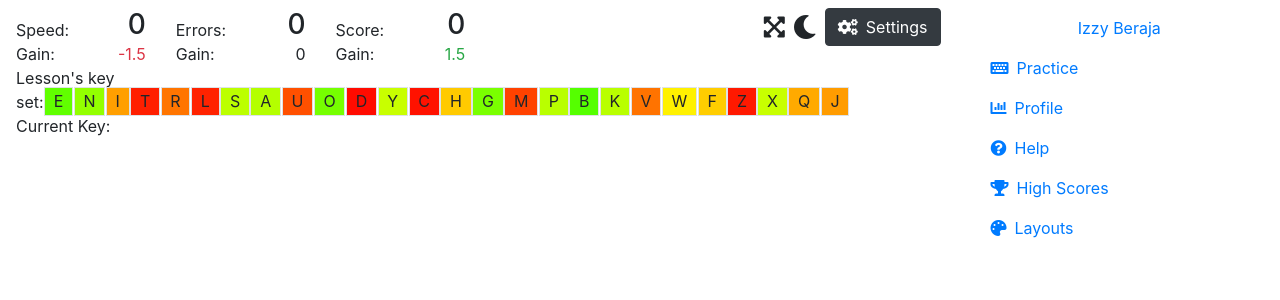
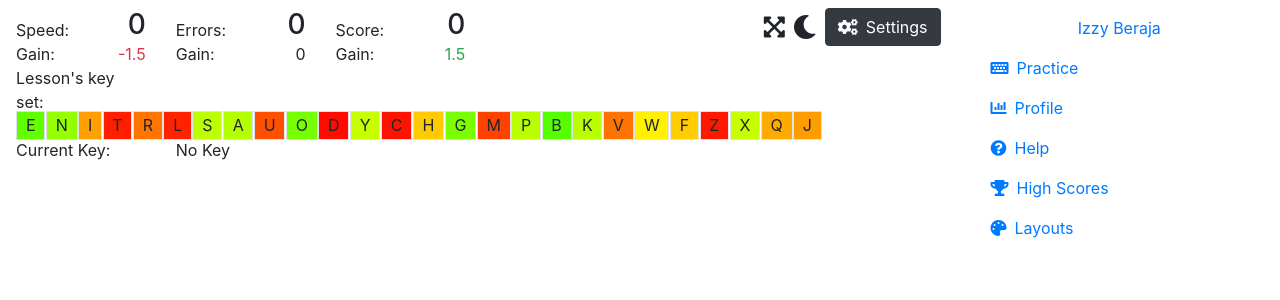
Before and after one commit to IzzyBeraja/Time-Manager-FrontEnd, a React (Create React App) app: page / in a window 1280 px wide. Shown: the top 300 px of the page. Built offline with nearby package versions, Linux system fonts and the light colour scheme.

Commit message:
Started to mess around with margins 📏

```diff
--- a/src/components/Lesson.tsx
+++ b/src/components/Lesson.tsx
@@ -3,6 +3,7 @@ import ColorBox from "./common/ColorBox";
 
 interface Props {
   keySet: Key[];
+  currentKey: string;
 }
 
 interface Key {
@@ -10,14 +11,21 @@ interface Key {
   rating: number;
 }
 
-const Lesson: React.FC<Props> = ({ keySet }) => {
+const Lesson: React.FC<Props> = ({ keySet, currentKey }) => {
   return (
     <div>
-      Lesson's key set:
-      {keySet.map(({ letter, rating }) => (
-        <ColorBox letter={letter} rating={rating} />
-      ))}
-      <p>Current Key: </p>
+      <div className="row">
+        <div className="col-2">Lesson's key set:</div>
+        <div className="col">
+          {keySet.map(({ letter, rating }) => (
+            <ColorBox letter={letter} rating={rating} />
+          ))}
+        </div>
+      </div>
+      <div className="row">
+        <div className="col-2">Current Key: </div>
+        <div className="col">{currentKey}</div>
+      </div>
     </div>
   );
 };
```
